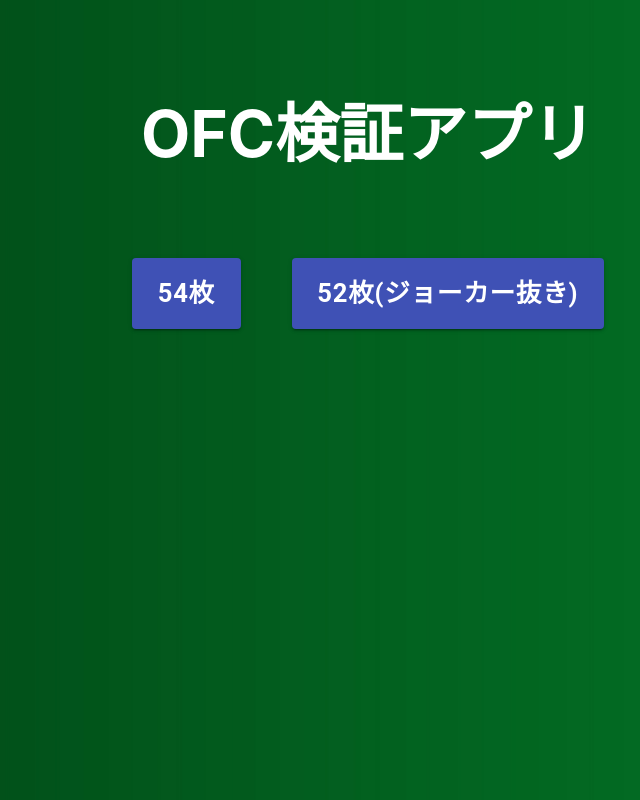
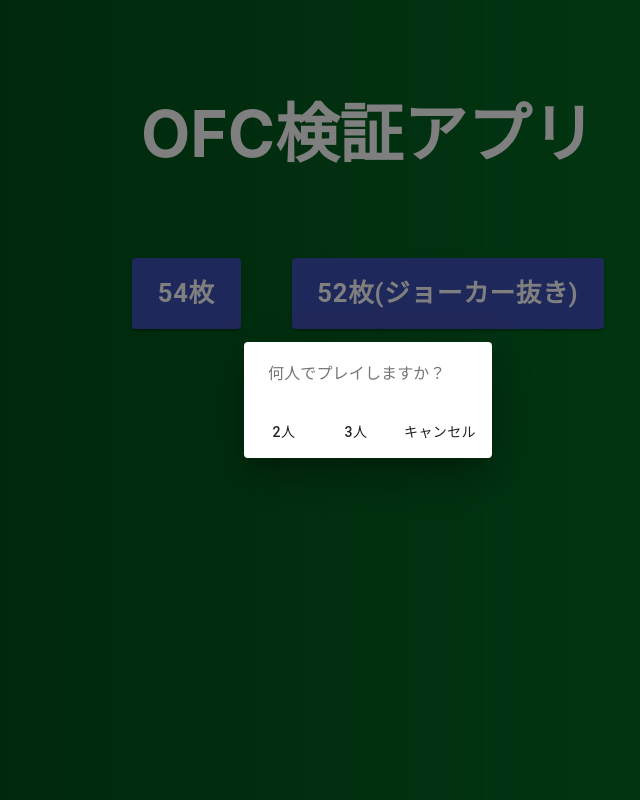
Before and after one commit to TsukasaKashima/OFC-Practice, a React (Create React App) app: page / in a window 1280 px wide. Both pictures are taken after a click on the button "54枚". Shown: the whole page, without its empty margins (272-912 px from the left). Built offline with nearby package versions, Linux system fonts and the light colour scheme.

Commit message:
start画面で、ボタンを押すとダイアログが表示できるようにしました。

```diff
--- a/src/component/Start.jsx
+++ b/src/component/Start.jsx
@@ -1,17 +1,69 @@
-import React from "react";
+import React, { useState } from "react";
 import "../App.css";
-import { Button } from "@material-ui/core";
+import {
+  Button,
+  Dialog,
+  DialogContent,
+  DialogContentText,
+  DialogActions,
+} from "@material-ui/core";
 
 export default function Start() {
+  const [memberDialog, setMemberDialog] = useState(false);
+
   return (
+    <React.Fragment>
       <div className="title">
         <h1>OFC検証アプリ</h1>
-      <Button className="start-left" variant="contained" color="primary">
+        <Button
+          className="start-left"
+          variant="contained"
+          color="primary"
+          onClick={() => {
+            setMemberDialog(true);
+          }}
+        >
           54枚
         </Button>
-      <Button className="start-right" variant="contained" color="primary">
+        <Button
+          className="start-right"
+          variant="contained"
+          color="primary"
+          onClick={() => {
+            setMemberDialog(true);
+          }}
+        >
           52枚(ジョーカー抜き)
         </Button>
+        <Dialog open={memberDialog}>
+          <DialogContent>
+            <DialogContentText>何人でプレイしますか？</DialogContentText>
+          </DialogContent>
+          <DialogActions>
+            <Button
+              onClick={() => {
+                setMemberDialog(true);
+              }}
+            >
+              2人
+            </Button>
+            <Button
+              onClick={() => {
+                setMemberDialog(true);
+              }}
+            >
+              3人
+            </Button>
+            <Button
+              onClick={() => {
+                setMemberDialog(false);
+              }}
+            >
+              キャンセル
+            </Button>
+          </DialogActions>
+        </Dialog>
       </div>
+    </React.Fragment>
   );
 }
```
Lines whose indentation alone changed are shown as unchanged.
